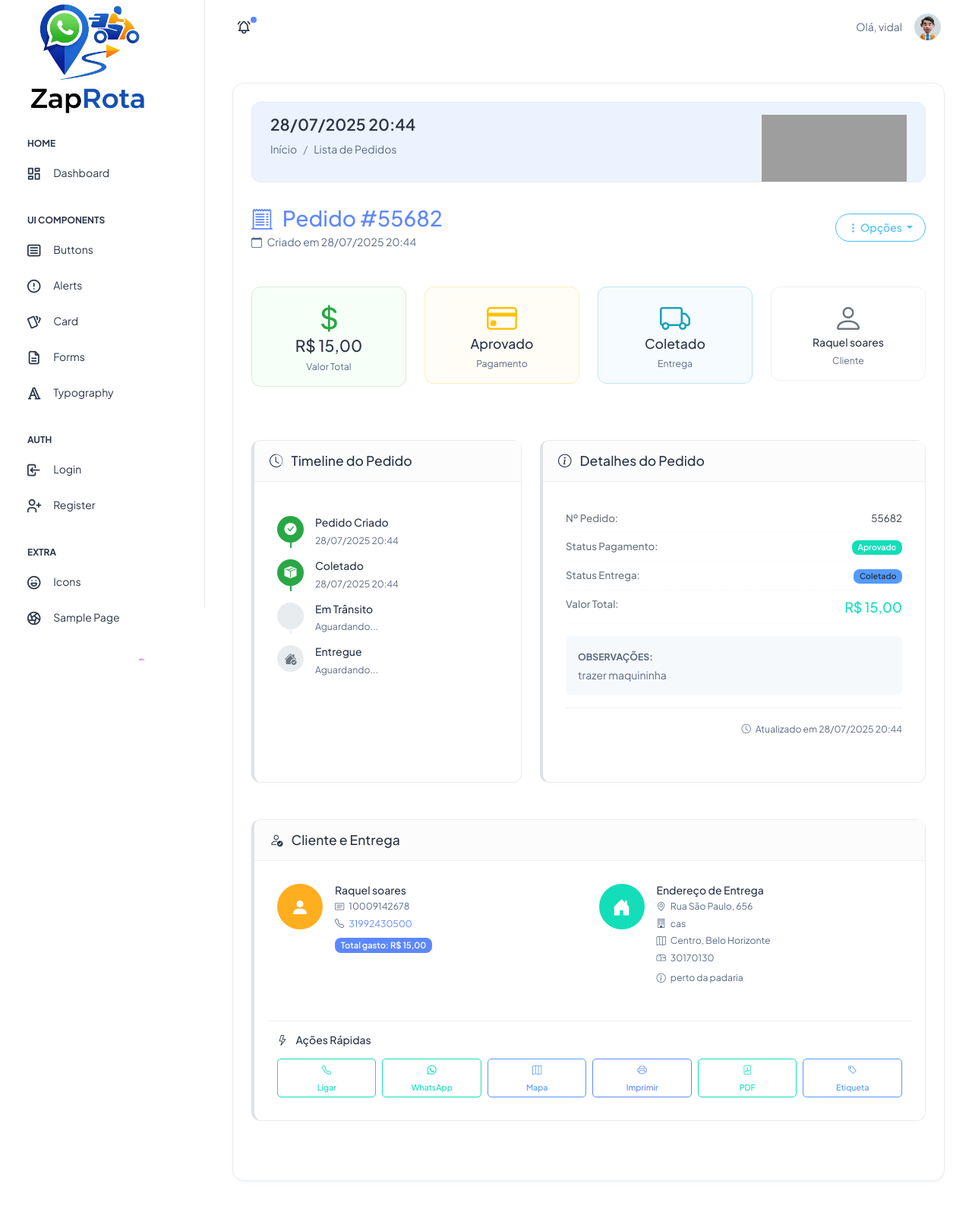
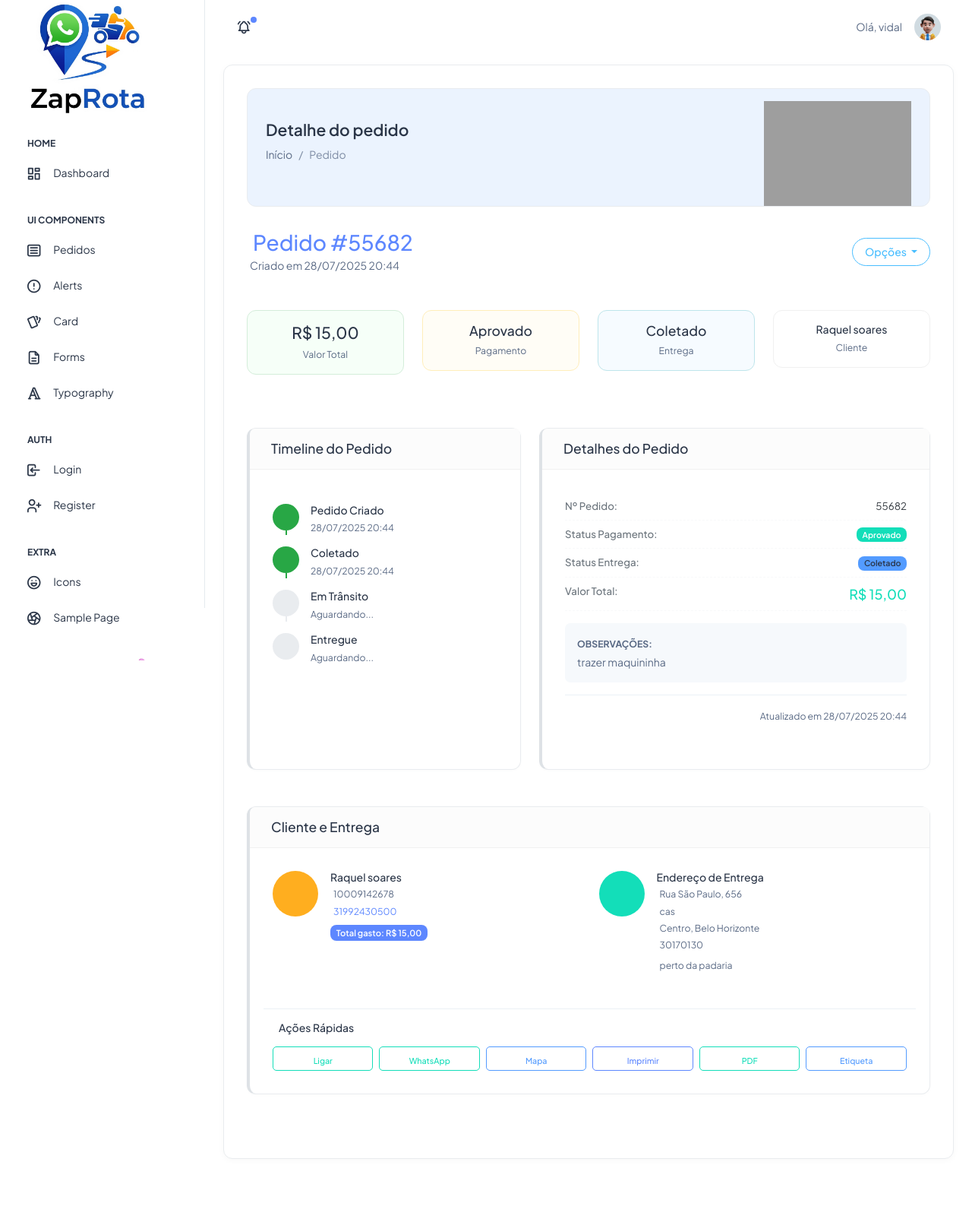
Before and after one commit to Brunohvg/entregapro, a Django app: page /orders/11/ in a window 1280 px wide. Shown: the whole page at 76% size. After the commit the page ends 1525 px from the top, so only its background shows below. Run offline with Django 5.2, Linux system fonts and the light colour scheme; a user stored in the database is signed in; data comes from the database, SQL or seed files in the repository; both versions use the stored data as it was after the commit; some libraries are stand-ins or nearby versions; grey boxes are pictures that could not be loaded.

Commit message:
feat: Atualizar templates de pedidos com melhorias na UI e otimização de código

```diff
--- a/apps/orders/templates/orders/order_created.html
+++ b/apps/orders/templates/orders/order_created.html
@@ -1,13 +1,11 @@
 {% extends 'base.html' %}
 
-{% block title %}Minha Página Personalizada{% endblock %}
+{% block title %}Detalhes do Pedido #{{ order.order_number }}{% endblock %}
 
 {% block content %}
 <div class="card">
   <div class="card-body">
-
     {% include 'orders/partials/order_create.html' %}
-
 
   </div>
 </div>
--- a/apps/orders/templates/orders/order_detail.html
+++ b/apps/orders/templates/orders/order_detail.html
@@ -3,18 +3,16 @@
 {% block title %}Detalhes do Pedido #{{ order.order_number }}{% endblock %}
 
 {% block content %}
-<div class="container mt-4">
-  <div class="card shadow-sm rounded-3">
-    <div class="card-body p-4">
-
-      <!-- Botão que abre o modal -->
-
-
+<div class="card">
+  <div class="card-body">
       {% include 'orders/partials/_order_detail_view.html' %}
 
-
-
-    </div>
   </div>
 </div>
 {% endblock %}
+
+{% block extra_js %}
+<script>
+  console.log("Este é um script extra para minha página.");
+</script>
+{% endblock %}
--- a/apps/orders/templates/orders/order_list.html
+++ b/apps/orders/templates/orders/order_list.html
@@ -1,14 +1,12 @@
 {% extends 'base.html' %}
 
-{% block title %}Minha Página Personalizada{% endblock %}
+{% block title %}Lista de Pedidos{% endblock %}
 
 {% block content %}
 <div class="card">
   <div class="card-body">
-
     {% include 'orders/partials/order_table.html' %}
     {% include 'orders/includes/order_md_update.html' %}
-
   </div>
 </div>
 {% endblock %}
--- a/apps/orders/templates/orders/order_update.html
+++ /dev/null
@@ -1 +0,0 @@
-{{form}}
--- a/apps/orders/templates/orders/partials/_order_detail_view.html
+++ b/apps/orders/templates/orders/partials/_order_detail_view.html
@@ -259,26 +259,33 @@
         }
     }
 </style>
+
+<!-- Header com título e breadcrumb -->
 <div class="card bg-light-info shadow-none position-relative overflow-hidden">
   <div class="card-body px-4 py-3">
     <div class="row align-items-center">
       <div class="col-9">
-                <h4 class="fw-semibold mb-8">{{ order.created_at|date:"d/m/Y H:i" }}</h4>
+        <h4 class="fw-semibold mb-8">Detalhe do pedido</h4>
         <nav aria-label="breadcrumb">
           <ol class="breadcrumb">
-                        <li class="breadcrumb-item"><a class="text-muted text-decoration-none" href="#">Início</a></li>
-                        <li class="breadcrumb-item" aria-current="page">Lista de Pedidos</li>
+            <li class="breadcrumb-item">
+              <a class="text-muted text-decoration-none" href="#">Início</a>
+            </li>
+            <li class="breadcrumb-item active" aria-current="page">
+              Pedido
+            </li>
           </ol>
         </nav>
       </div>
-            <div class="col-3">
-                <div class="text-center mb-n5">
-                    <img src="https://bootstrapdemos.adminmart.com/modernize/dist/assets/images/breadcrumb/ChatBc.png" alt="" class="img-fluid mb-n4">
+      <div class="col-3 text-center">
+        <img src="https://bootstrapdemos.adminmart.com/modernize/dist/assets/images/breadcrumb/ChatBc.png"
+             alt="Pedidos" class="img-fluid mb-n4">
       </div>
     </div>
   </div>
 </div>
-</div>
+
+
 <!-- Header com métricas rápidas -->
 <div class="row mb-4">
     <div class="col-12">
@@ -630,6 +637,3 @@
         <i class="bi bi-tag-fill"></i>
     </button>
 </div>
-
-<!-- Bootstrap Icons -->
-<link rel="stylesheet" href="https://cdn.jsdelivr.net/npm/bootstrap-icons@1.10.5/font/bootstrap-icons.css">
--- a/apps/orders/templates/orders/partials/order_table.html
+++ b/apps/orders/templates/orders/partials/order_table.html
@@ -9,7 +9,7 @@ OBJETIVO: Renderizar APENAS a tabela com a lista de pedidos.
   <div class="card-body px-4 py-3">
     <div class="row align-items-center">
       <div class="col-9">
-        <h4 class="fw-semibold mb-8">Pedidos</h4>
+        <h4 class="fw-semibold mb-8">Todos os pedidos</h4>
         <nav aria-label="breadcrumb">
           <ol class="breadcrumb">
             <li class="breadcrumb-item">
@@ -28,6 +28,7 @@ OBJETIVO: Renderizar APENAS a tabela com a lista de pedidos.
     </div>
   </div>
 </div>
+
 
 <!-- Barra de busca e botão "Criar Pedido" -->
 <div class="card card-body">
--- a/apps/orders/urls.py
+++ b/apps/orders/urls.py
@@ -1,5 +1,5 @@
 from django.urls import path
-from apps.orders.views import OrderListView, OrderCreated, OrderDetailView, gerar_etiqueta_pdf, OrderUpdateView,TesteMensagemView
+from apps.orders.views import OrderListView, OrderCreated, OrderDetailView, generate_label_pdf, OrderUpdateView
 
 app_name = 'orders'  # Define um namespace para as URLs desta aplicação
 
@@ -7,9 +7,8 @@ urlpatterns = [
     path('list/', OrderListView.as_view(), name='order_list'),
     path('created/', OrderCreated.as_view(), name='order_created'),
     path('<int:pk>/', OrderDetailView.as_view(), name='order_detail'),
-    path('gerar_pdf/<int:pk>/',gerar_etiqueta_pdf, name='gerar_pdf' ),
+    path('gerar_pdf/<int:pk>/',generate_label_pdf, name='gerar_pdf' ),
     path('<int:pk>/update/',OrderUpdateView.as_view(), name='order_update' ),
-    path('teste-mensagem/', TesteMensagemView.as_view(), name='teste_mensagem'),
 
 
 
--- a/apps/orders/views.py
+++ b/apps/orders/views.py
@@ -1,27 +1,32 @@
-# your_project/core/views.py
-from ast import Or
-from email import message
+# Standard Library
+
+
+# Django Core
 from django.shortcuts import render, redirect
 from django.views import View
 from django.views.generic import ListView, DetailView, UpdateView
 from django.utils.decorators import method_decorator
 from django.contrib.auth.decorators import login_required
+from django.template.loader import render_to_string
+from django.http import HttpResponse
+from django.contrib import messages
+from django.urls import reverse_lazy
 
+# Third-Party
+from weasyprint import HTML
+
+# Local Apps
 from apps.orders.forms import OrderForm
 from apps.orders.models import Order
+from apps.orders.utils.orders import handle_existing_customer, handle_new_customer
+from apps.customers.forms import CustomerForm, AddressForm
+from apps.customers.utils.customers import get_customer_by_document
+from apps.customers.models import Customer
+from apps.orders.utils.generate_pdf import generate_pdf
 
-from apps.customers.forms import CustomerForm, AddressForm
-from apps.orders.utils.orders import handle_existing_customer, handle_new_customer
-from apps.customers.utils.customers import get_customer_by_document
-from .models import Order, Customer
 
-from django.template.loader import render_to_string
-from weasyprint import HTML
-from django.http import HttpResponse
 
-from django.contrib import messages
-from django.urls import reverse
-#@method_decorator(login_required, name='dispatch')
+@method_decorator(login_required, name='dispatch')
 class OrderListView(ListView):
     model = Order
     context_object_name = 'orders'
@@ -34,7 +39,7 @@ class OrderListView(ListView):
             orders = orders.filter(order_number__icontains=search)
         return orders
 
-#@method_decorator(login_required, name='dispatch')
+@method_decorator(login_required, name='dispatch')
 class OrderCreated(View):
     def get(self, request):
         context = {
@@ -67,7 +72,7 @@ class OrderCreated(View):
         }
         return render(request, 'orders/order_created.html', context)
 
-#@method_decorator(login_required, name='dispatch')
+@method_decorator(login_required, name='dispatch')
 class OrderDetailView(DetailView):
     """
     View para exibir os detalhes de um único pedido.
@@ -98,9 +103,7 @@ class OrderDetailView(DetailView):
 
         return context
 
-
-
-
+@method_decorator(login_required, name='dispatch')
 class OrderUpdateView(UpdateView):
     model = Order
     form_class = OrderForm
@@ -108,30 +111,12 @@ class OrderUpdateView(UpdateView):
     template_name = 'orders/order_created.html'  # ou outro template
 
     def get_success_url(self):
-        return reverse('orders:order_detail', kwargs={'pk': self.object.pk})
+        return reverse_lazy('orders:order_detail', kwargs={'pk': self.object.pk})
 
     def form_valid(self, form):
         messages.success(self.request, 'Pedido atualizado com sucesso!')
         return super().form_valid(form)
 
 
-def gerar_etiqueta_pdf(request, pk):
-    order = Order.objects.get(pk=pk)
-    address = order.customer.addresses.first()  # acessa o primeiro endereço do cliente
-
-    html_string = render_to_string("orders/includes/order_label.html", {
-        "order": order,
-        "primary_address": address
-    })
-
-    pdf = HTML(string=html_string, base_url=request.build_absolute_uri()).write_pdf()
-
-    return HttpResponse(pdf, content_type="application/pdf")
-
-
-
-
-class TesteMensagemView(View):
-    def get(self, request):
-        messages.success(request, "Mensagem de sucesso aparece!")
-        return redirect('orders:order_list')  # Ajuste para uma URL que você tenha que usa o temp_
+def generate_label_pdf(request, pk):
+    return generate_pdf(request, pk)
--- a/templates/base.html
+++ b/templates/base.html
@@ -43,11 +43,11 @@
               <span class="hide-menu">UI COMPONENTS</span>
             </li>
             <li class="sidebar-item">
-              <a class="sidebar-link" href="#" aria-expanded="false">
+              <a class="sidebar-link" href="{% url 'orders:order_list' %}" aria-expanded="false">
                 <span>
                   <i class="ti ti-article"></i>
                 </span>
-                <span class="hide-menu">Buttons</span>
+                <span class="hide-menu">Pedidos</span>
               </a>
             </li>
             <li class="sidebar-item">
```
Also changed, not shown: apps/orders/templates/orders/includes/header_breadcrumb.html (added, +24 -0 lines), apps/orders/templates/orders/partials/order_create.html (+26 -0 lines), apps/orders/utils/generate_pdf.py (renamed from apps/orders/utils/gerar_pdf.py, +4 -4 lines), db.sqlite3. Lines whose indentation alone changed are shown as unchanged.
